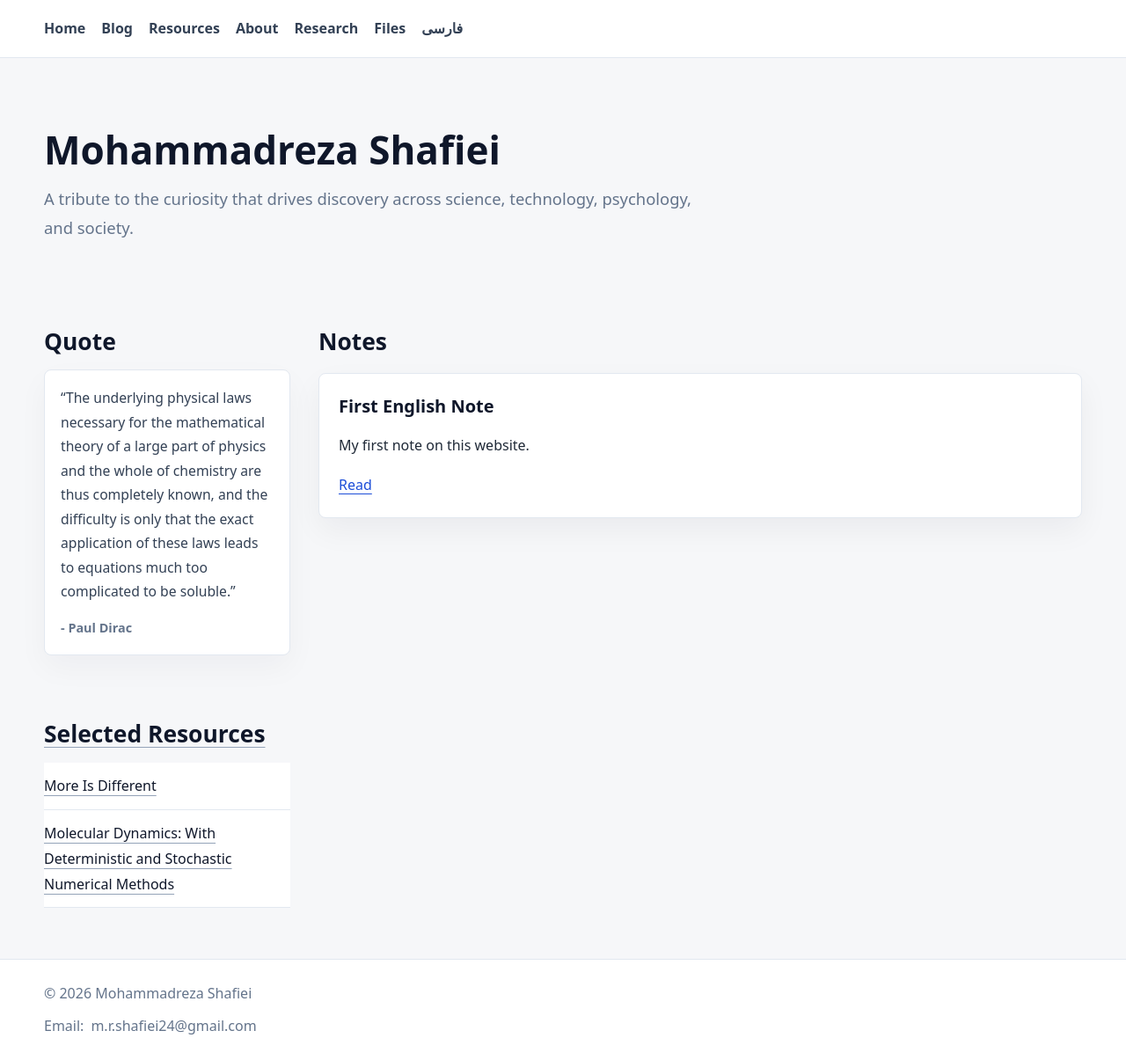
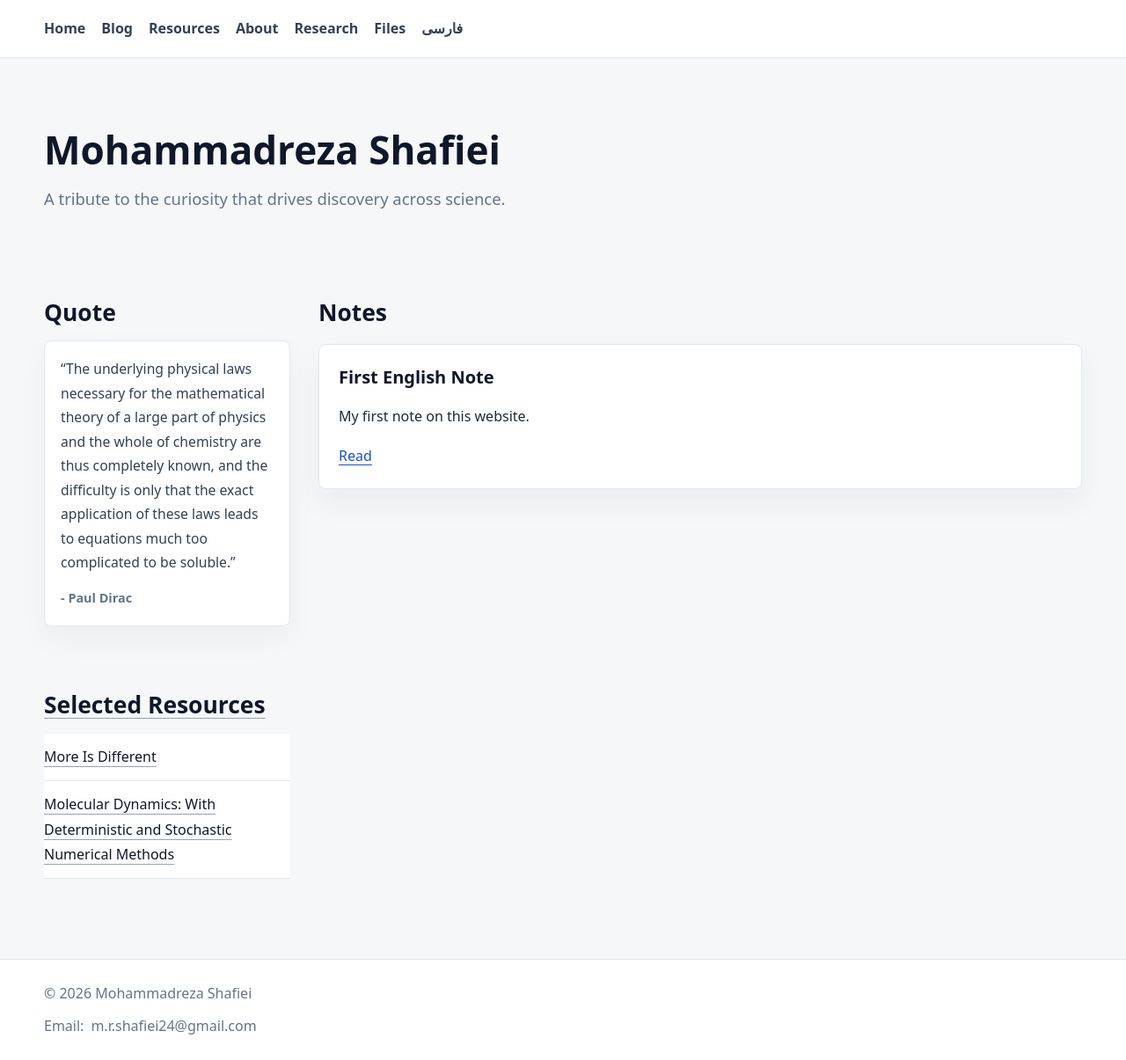
Before and after one commit to Mohamadrezash204/Mohamadrezash204.github.io, a Jekyll site: the page built from index.html, in a window 1280 px wide and 1205 px high. Shown: the whole window at 88% size. Built offline with Jekyll 4.4.1, drawn with Linux system fonts in a browser that asks for light colours.

Commit message:
Shorten homepage subtitle

```diff
--- a/index.html
+++ b/index.html
@@ -6,7 +6,7 @@ lang: en
 
 <section class="hero">
   <h1>Mohammadreza Shafiei</h1>
-  <p class="subtitle">A tribute to the curiosity that drives discovery across science, technology, psychology, and society.</p>
+  <p class="subtitle">A tribute to the curiosity that drives discovery across science.</p>
 </section>
 
 <div class="home-grid resources-left home-with-quote">
```
